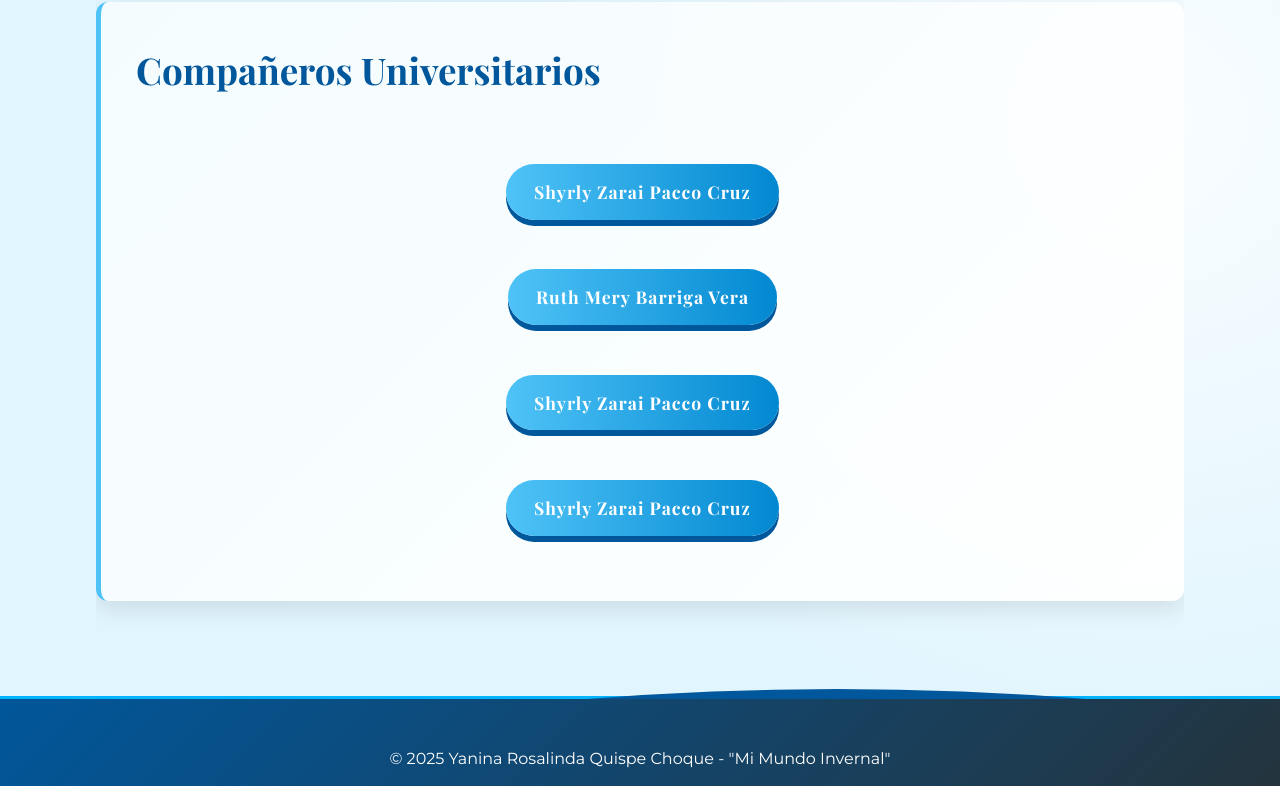
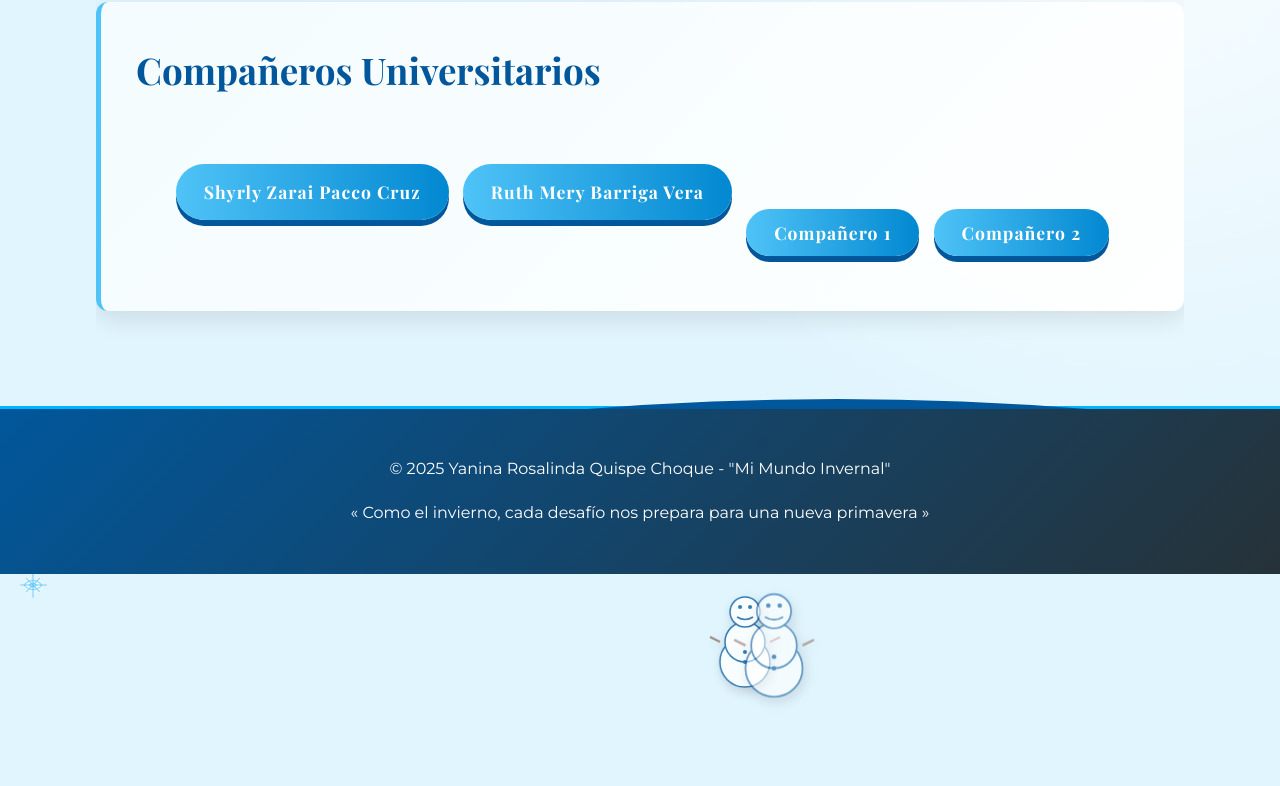
Before and after one commit to YaninaRosalinda/Yanina-Rosalinda-Quispe-Choque, a plain HTML site: page index.html in a window 1280 px wide. Shown: the part 2858-3644 px from the top of the page. After the commit the page ends 3432 px from the top, so only its background shows below. Drawn offline with nearby package versions, Linux system fonts and the light colour scheme.

Commit message:
Update index.html

```diff
--- a/index.html
+++ b/index.html
@@ -712,16 +712,13 @@
             </ul>
         </section>
 
-        <section id="classmates">
+         <section id="classmates">
             <h2>Compañeros Universitarios</h2>
             <div style="text-align: center;">
                 <a href="https://shyrlyzarai1.github.io/Shyrly-Zarai-Pacco-Cruz/" target="_blank" class="winter-btn">Shyrly Zarai Pacco Cruz</a>
-            <div style="text-align: center;">
                 <a href="https://ruthmerybg.github.io/RuthMeryBarrigaVera/" target="_blank" class="winter-btn">Ruth Mery Barriga Vera</a>
-            <div style="text-align: center;">
-                <a href="https://shyrlyzarai1.github.io/Shyrly-Zarai-Pacco-Cruz/" target="_blank" class="winter-btn">Shyrly Zarai Pacco Cruz</a>
-            <div style="text-align: center;">
-                <a href="https://shyrlyzarai1.github.io/Shyrly-Zarai-Pacco-Cruz/" target="_blank" class="winter-btn">Shyrly Zarai Pacco Cruz</a>
+                <button class="winter-btn">Compañero 1</button>
+                <button class="winter-btn">Compañero 2</button>
             </div>
         </section>
     </div>
```
